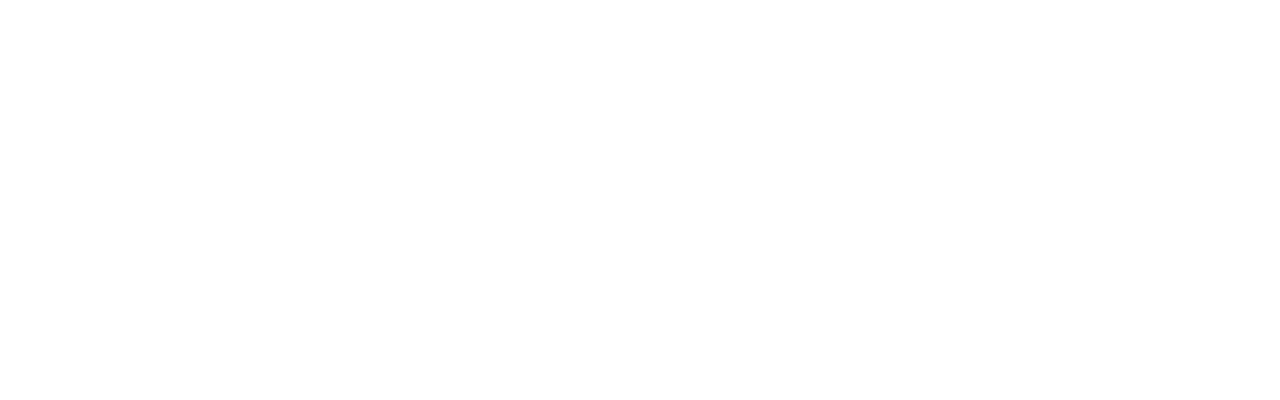
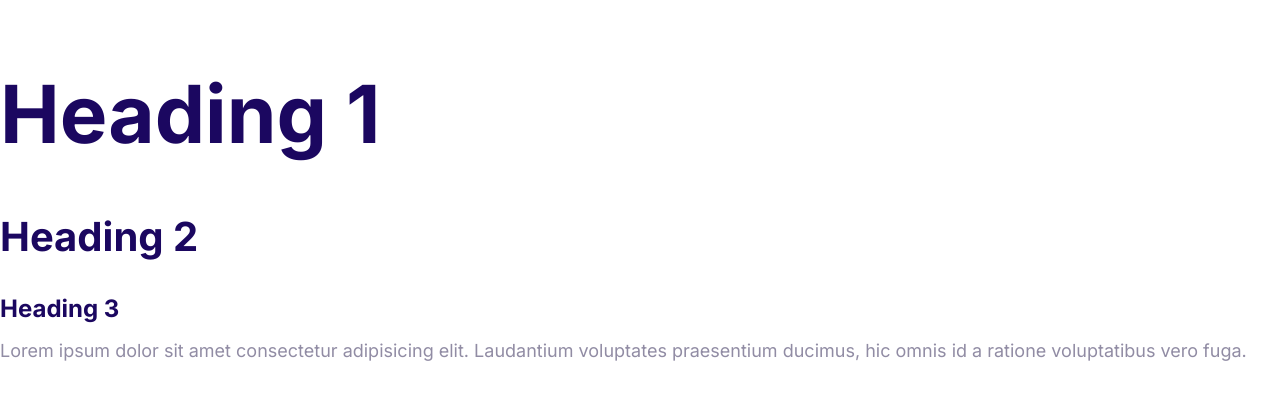
Before and after one commit to maryam-hytham/Moshify-website, a plain HTML site: page index.html in a window 1280 px wide. Drawn offline with nearby package versions, Linux system fonts and the light colour scheme.

Commit message:
define the styles for the fonts- Typography

```diff
--- a/css/styles.css
+++ b/css/styles.css
@@ -6,3 +6,45 @@
   --color-headings: #1b0760;
   --color-body: #918ca4;
 }
+html {
+  font-size: 62.5%;
+}
+body {
+  font-family: "Inter", Arial, Helvetica, sans-serif;
+  color: var(--color-body);
+  font-size: 2.4rem;
+  line-height: 1.5;
+}
+h1,
+h2,
+h3 {
+  color: var(--color-headings);
+  margin-bottom: 1rem;
+}
+h1 {
+  font-size: 7rem;
+}
+h2 {
+  font-size: 4rem;
+}
+h3 {
+  font-size: 3rem;
+}
+p {
+  margin-top: 0;
+}
+
+@media screen and (min-width: 1024px) {
+  body {
+    font-size: 1.8rem;
+  }
+  h1 {
+    font-size: 8rem;
+  }
+  h2 {
+    font-size: 4rem;
+  }
+  h3 {
+    font-size: 2.4rem;
+  }
+}
--- a/index.html
+++ b/index.html
@@ -1,12 +1,26 @@
 <!DOCTYPE html>
 <html lang="en">
-<head>
-    <meta charset="UTF-8">
-    <meta name="viewport" content="width=device-width, initial-scale=1.0">
+  <head>
+    <meta charset="UTF-8" />
+    <meta name="viewport" content="width=device-width, initial-scale=1.0" />
     <title>Document</title>
-    <link rel="stylesheet" href="css/styles.css">
-</head>
-<body>
-
-</body>
+    <link rel="stylesheet" href="css/styles.css" />
+    <!-- font -->
+    <link rel="preconnect" href="https://fonts.googleapis.com" />
+    <link rel="preconnect" href="https://fonts.gstatic.com" crossorigin />
+    <link
+      href="https://fonts.googleapis.com/css2?family=Inter:wght@400;700&display=swap"
+      rel="stylesheet"
+    />
+  </head>
+  <body>
+    <h1>Heading 1</h1>
+    <h2>Heading 2</h2>
+    <h3>Heading 3</h3>
+    <p>
+      Lorem ipsum dolor sit amet consectetur adipisicing elit. Laudantium
+      voluptates praesentium ducimus, hic omnis id a ratione voluptatibus vero
+      fuga.
+    </p>
+  </body>
 </html>
```
